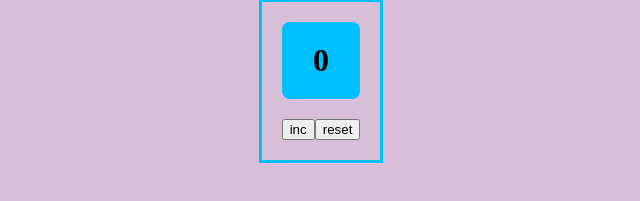
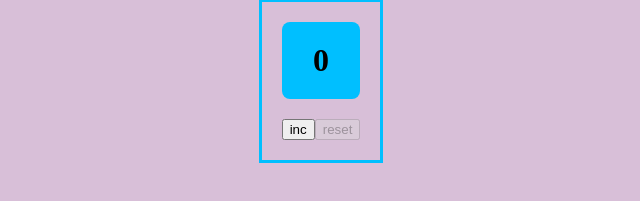
Before and after one commit to VanoKi/counter, a React (Vite) app: page / in a window 1280 px wide. Shown: the part 319-520 px from the top of the page, without its empty margins (319-959 px from the left). Built offline with nearby package versions, Linux system fonts and the light colour scheme.

Commit message:
feat: disabled reset a === 0

```diff
--- a/src/App.tsx
+++ b/src/App.tsx
@@ -24,7 +24,9 @@ function App() {
           inc
         </button>
         <button className={'counter-button'}
-                onClick={onclickResetHandeler}>
+                onClick={onclickResetHandeler}
+                disabled={a === 0}
+        >
           reset
         </button>
       </div>
```
